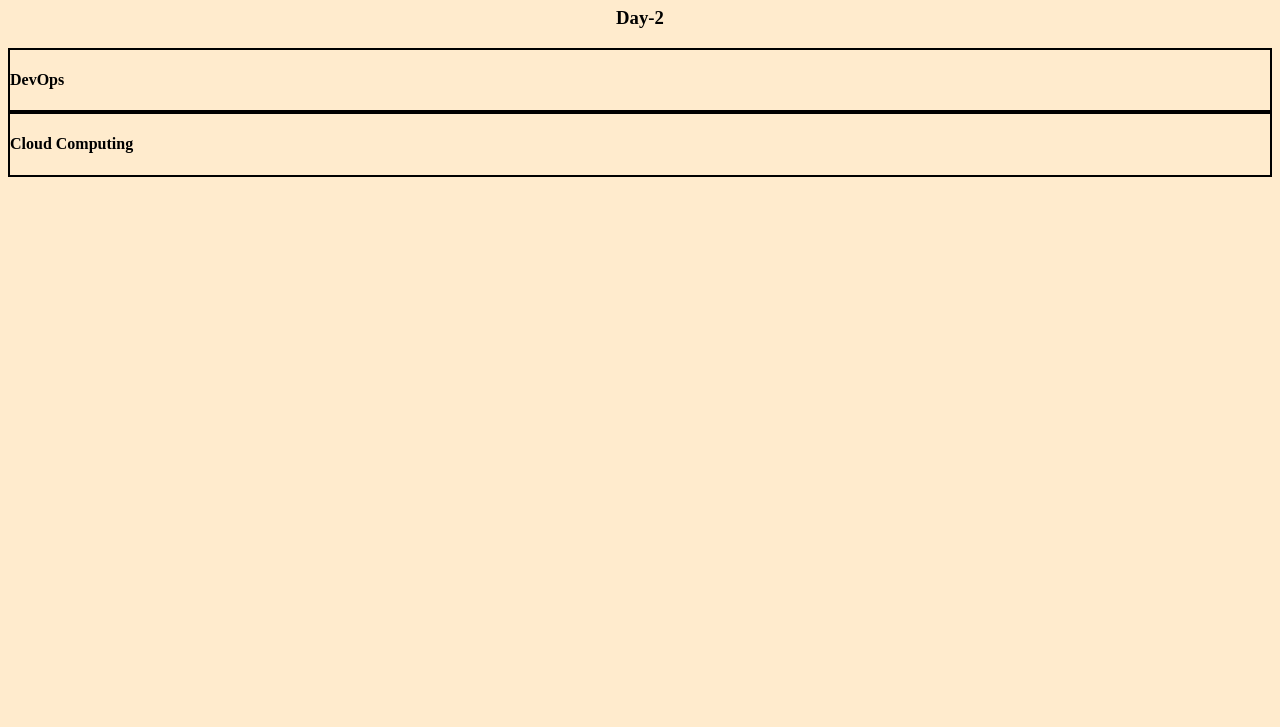
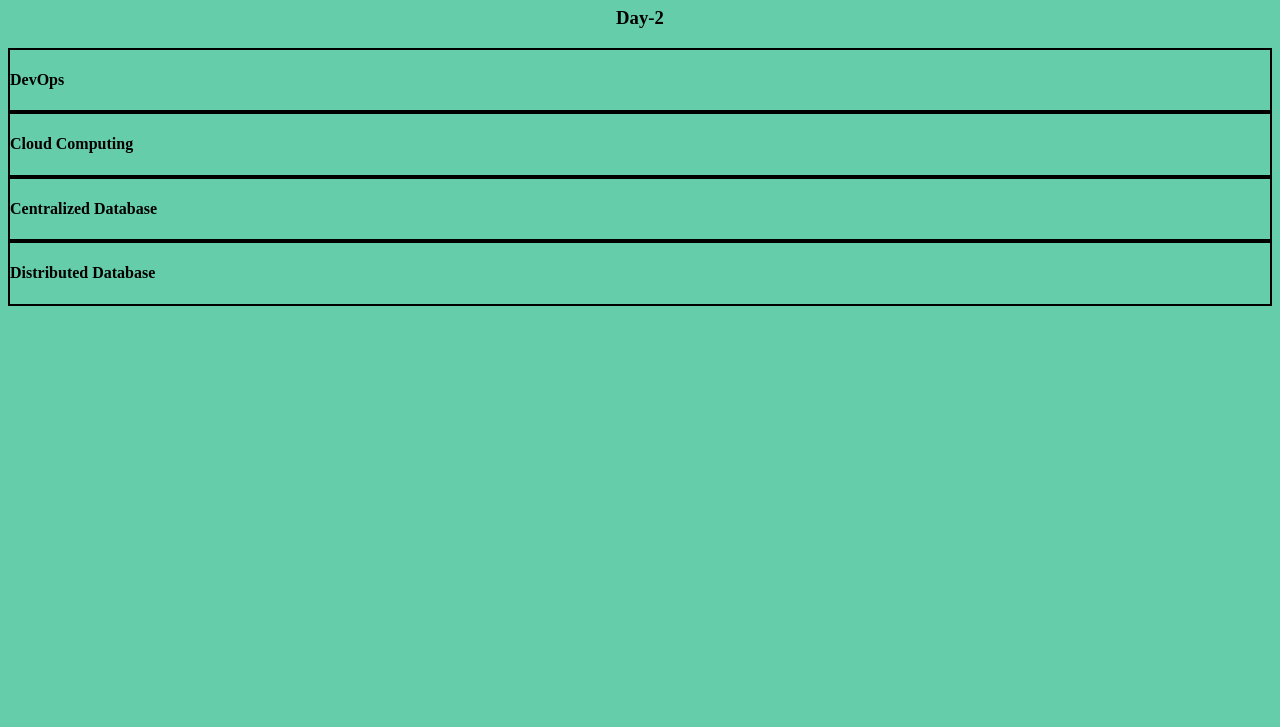
Before and after one commit to deeptibhat05/webpage.github.io, a plain HTML site: page index.html in a window 1280 px wide. Shown: the part 73-800 px from the top of the page. Drawn offline with Linux system fonts and the light colour scheme.

Commit message:
Update index.html

```diff
--- a/index.html
+++ b/index.html
@@ -10,9 +10,8 @@
             border: black solid 2px;
 
         }
-
     </style>
-    <body style="background-color:blanchedalmond;">
+    <body style="background-color:mediumaquamarine;">
         <h1 style="text-align: center;">GitHub</h1>
         <h3 style="text-align: center;">Day-2</h3>
         <div class="card">
@@ -22,11 +21,12 @@
             <div class="card-body">
                 <h4>Cloud Computing</h4>
             </div>
+            <div class="card-body">
+                <h4>Centralized Database</h4>
+            </div>
+            <div class="card-body">
+                <h4>Distributed Database</h4>
+            </div>
         </div>
-
-
-
-
-
     </body>
 </html>
```
